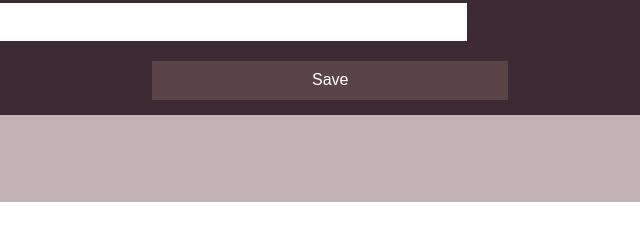
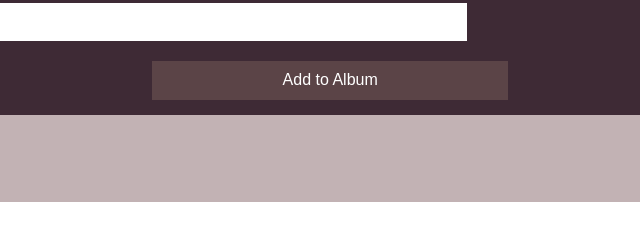
Before and after one commit to karenkepner/foto-finder, a plain HTML site: page index.html in a window 1280 px wide. Shown: the part 177-417 px from the top of the page, 640-1280 px from the left. Drawn offline with nearby package versions, Linux system fonts and the light colour scheme.

Commit message:
Update readme.md file

```diff
--- a/index.html
+++ b/index.html
@@ -19,7 +19,7 @@
 				<input id="choose-file-btn" class="input-file text-btn" type="file" name="file" data-multiple-caption="{count} files selected" multiple>
 				<label for="choose-file-btn" class="text-btn"><span>Choose File</span></label>
 
-				<button id="save-btn" class="text-btn" type="button">Save</button>
+				<button id="save-btn" class="text-btn" type="button">Add to Album</button>
 			</section>
 		</section>
 		<section class="display-fields">
```
Also changed, not shown: 1 other file.
